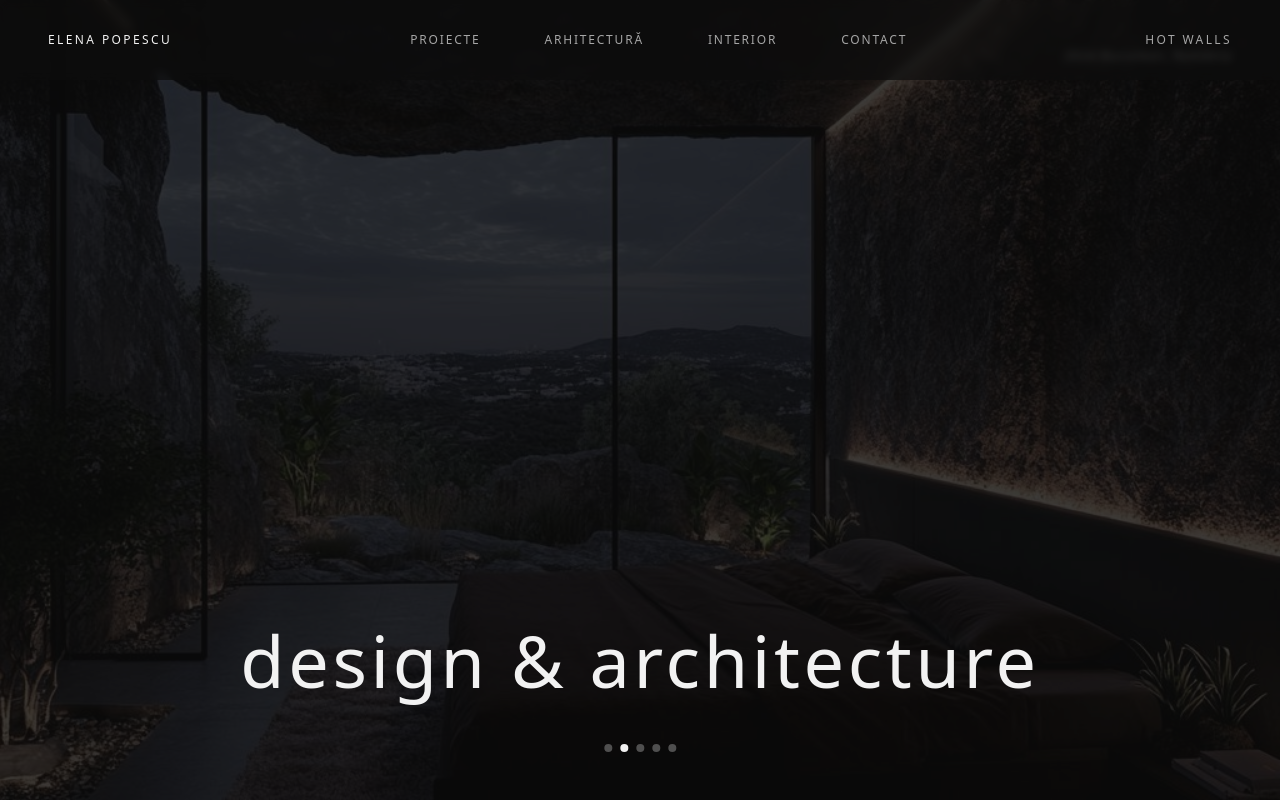
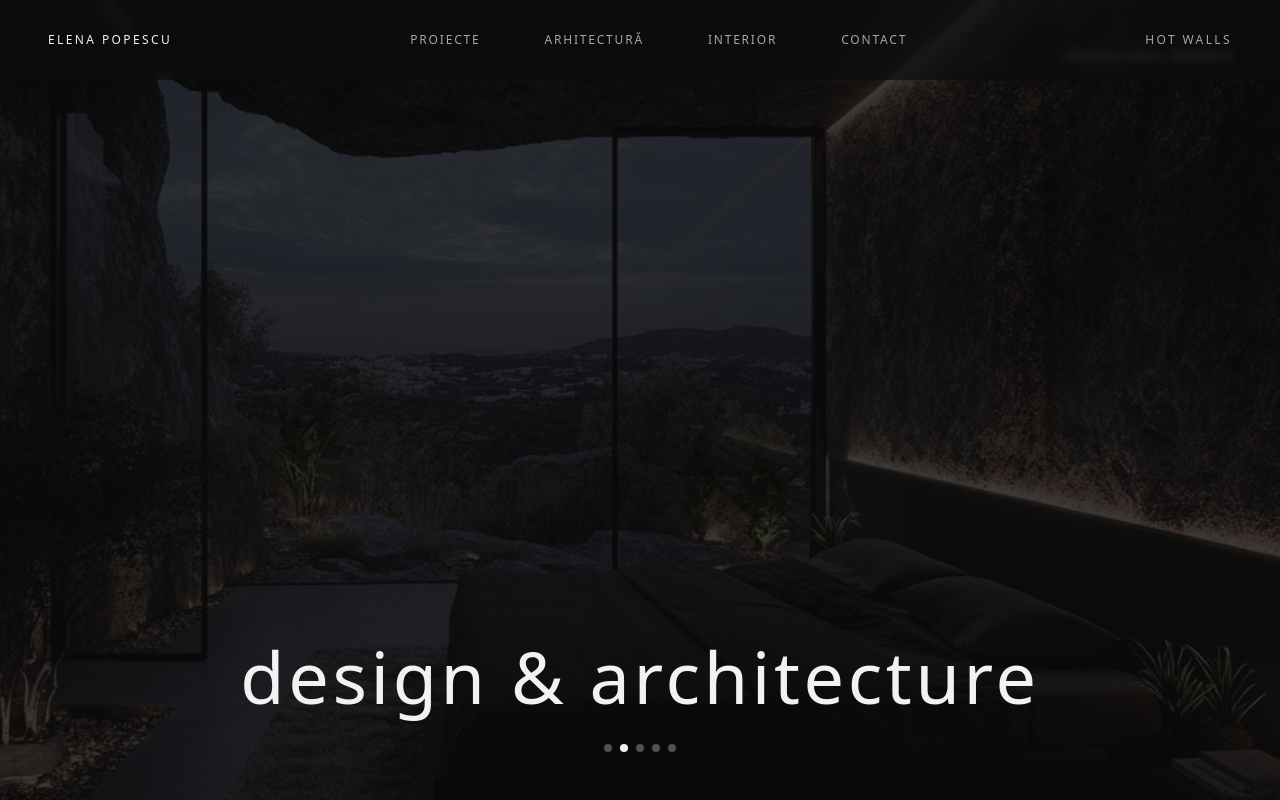
Before and after one commit to AVA1502/spaces-styled-dreams, a React (Vite) app: page / in a window 1280 px wide. Shown: the top 800 px of the page. Built offline with nearby package versions, Linux system fonts and the light colour scheme; the HTML template or start-up script is replaced by a standard one.

Commit message:
Center elements on page

```diff
--- a/src/components/Hero.tsx
+++ b/src/components/Hero.tsx
@@ -25,15 +25,15 @@ const Hero = () => {
         <div>2024 București, România</div>
       </div>
 
-      {/* Main Content - Bottom of page */}
-      <div className="absolute bottom-12 left-1/2 transform -translate-x-1/2 z-10 flex flex-col items-center text-center">
+      {/* Main Content - Bottom of page, centered */}
+      <div className="absolute bottom-12 left-1/2 transform -translate-x-1/2 z-10 flex flex-col items-center justify-center text-center w-full max-w-4xl">
         {/* Title above carousel */}
-        <h1 className="text-[2.5rem] md:text-[3.5rem] lg:text-[4.5rem] font-light leading-none text-foreground tracking-[0.05em] mb-12 lowercase whitespace-nowrap">
+        <h1 className="text-[2.5rem] md:text-[3.5rem] lg:text-[4.5rem] font-light leading-none text-foreground tracking-[0.05em] mb-8 lowercase text-center">
           design & architecture
         </h1>
 
         {/* Image Progress Indicator - Carousel */}
-        <div className="flex gap-2">
+        <div className="flex gap-2 justify-center">
           {images.map((_, index) => <div key={index} className={`w-2 h-2 rounded-full transition-all duration-300 ${index === currentImage ? 'bg-foreground' : 'bg-foreground/30'}`} />)}
         </div>
       </div>
```
